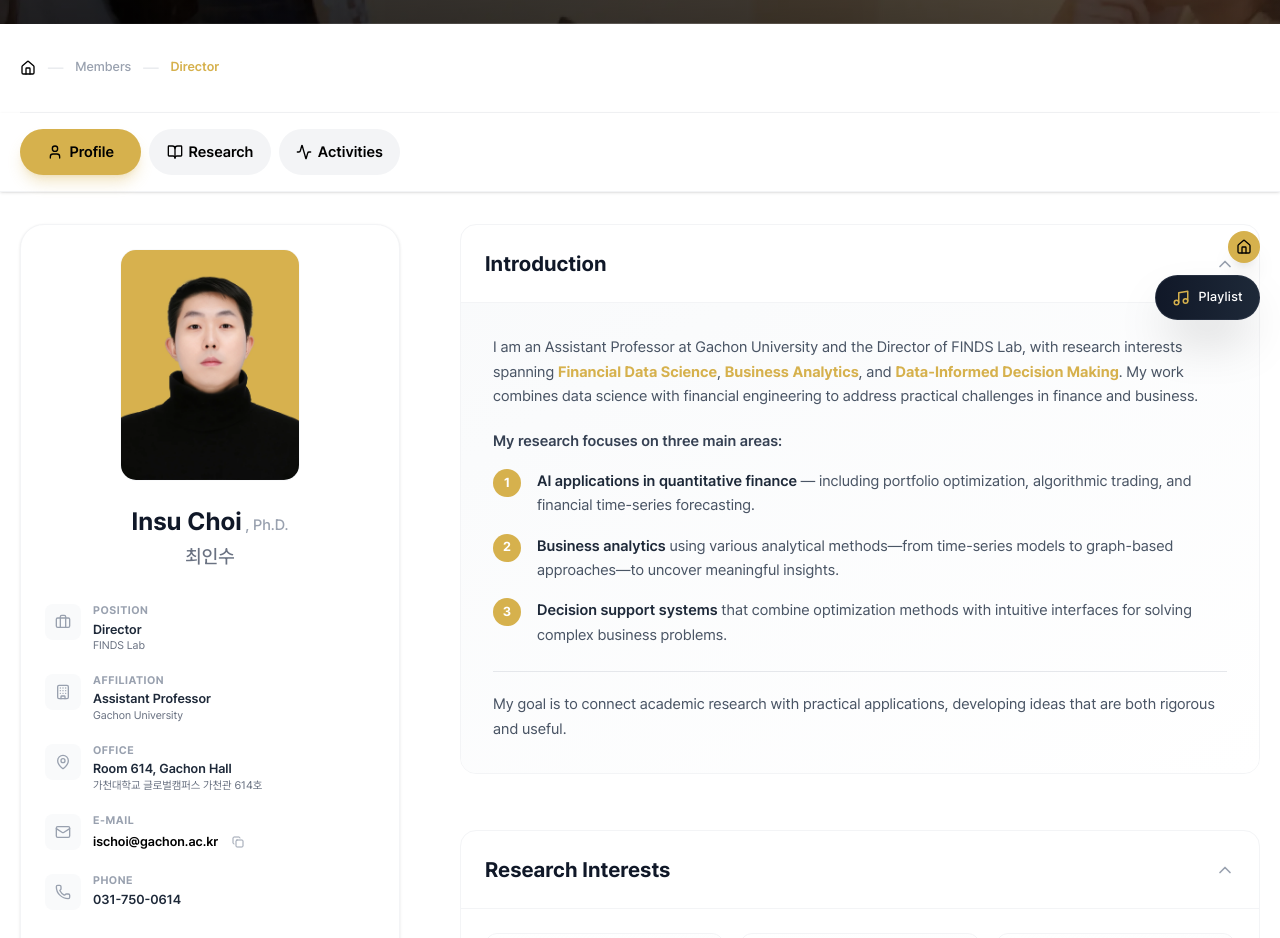
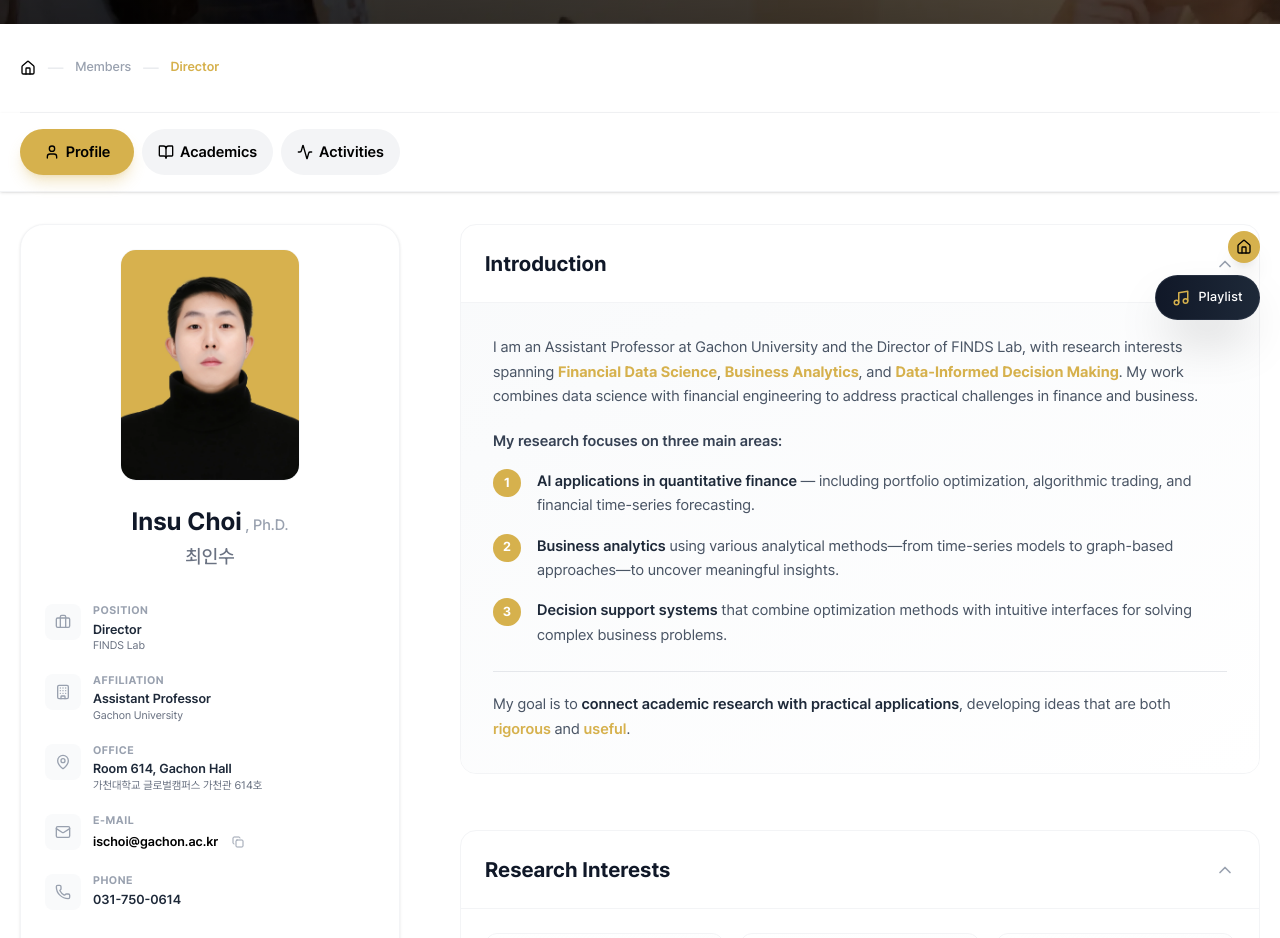
Before and after one commit to FinDS-Lab/website, a React (Vite) app: page /website/members/director in a window 1280 px wide. Shown: the part 460-1398 px from the top of the page. Built offline with nearby package versions, Linux system fonts and the light colour scheme.

Commit message:
ver 0.9997

```diff
--- a/src/components/templates/members/director-academic.tsx
+++ b/src/components/templates/members/director-academic.tsx
@@ -1240,7 +1240,7 @@ export const MembersDirectorAcademicTemplate = () => {
               className="flex-1 flex items-center justify-center gap-6 px-12 md:px-16 py-10 md:py-12 rounded-full text-sm md:text-base font-semibold transition-all duration-300 bg-primary text-white shadow-lg shadow-primary/30"
             >
               <BookOpen size={16} />
-              Research
+              Academics
             </Link>
             <Link
               to="/members/director/activities"
--- a/src/components/templates/members/director-activities.tsx
+++ b/src/components/templates/members/director-activities.tsx
@@ -1318,7 +1318,7 @@ export const MembersDirectorActivitiesTemplate = () => {
               className="flex-1 flex items-center justify-center gap-6 px-12 md:px-16 py-10 md:py-12 rounded-full text-sm md:text-base font-semibold transition-all duration-300 bg-gray-100 text-gray-600 hover:bg-gray-200"
             >
               <BookOpen size={16} />
-              Research
+              Academics
             </Link>
             <Link
               to="/members/director/activities"
--- a/src/components/templates/members/director.tsx
+++ b/src/components/templates/members/director.tsx
@@ -469,7 +469,7 @@ export const MembersDirectorTemplate = () => {
               className="flex-1 flex items-center justify-center gap-6 px-12 md:px-16 py-10 md:py-12 rounded-full text-sm md:text-base font-semibold transition-all duration-300 bg-gray-100 text-gray-600 hover:bg-gray-200"
             >
               <BookOpen size={16} />
-              Research
+              Academics
             </Link>
             <Link
               to="/members/director/activities"
@@ -628,7 +628,7 @@ export const MembersDirectorTemplate = () => {
                   </div>
                 </div>
                 <p className="text-gray-600 leading-relaxed text-sm md:text-base pt-20 border-t border-gray-200">
-                  My goal is to connect academic research with practical applications, developing ideas that are both rigorous and useful.
+                  My goal is to <span className="font-semibold text-gray-800">connect academic research with practical applications</span>, developing ideas that are both <span className="font-semibold text-primary">rigorous</span> and <span className="font-semibold text-primary">useful</span>.
                 </p>
               </div>
               )}
--- a/src/pages/members/director-academic.tsx
+++ b/src/pages/members/director-academic.tsx
@@ -1,7 +1,12 @@
+import LayoutOrganisms from '@/components/organisms/layout'
 import {MembersDirectorAcademicTemplate} from '@/components/templates/members/director-academic'
 
 export const MembersDirectorAcademic = () => {
-  return <MembersDirectorAcademicTemplate />
+  return (
+    <LayoutOrganisms>
+      <MembersDirectorAcademicTemplate />
+    </LayoutOrganisms>
+  )
 }
 
 export default MembersDirectorAcademic
```
